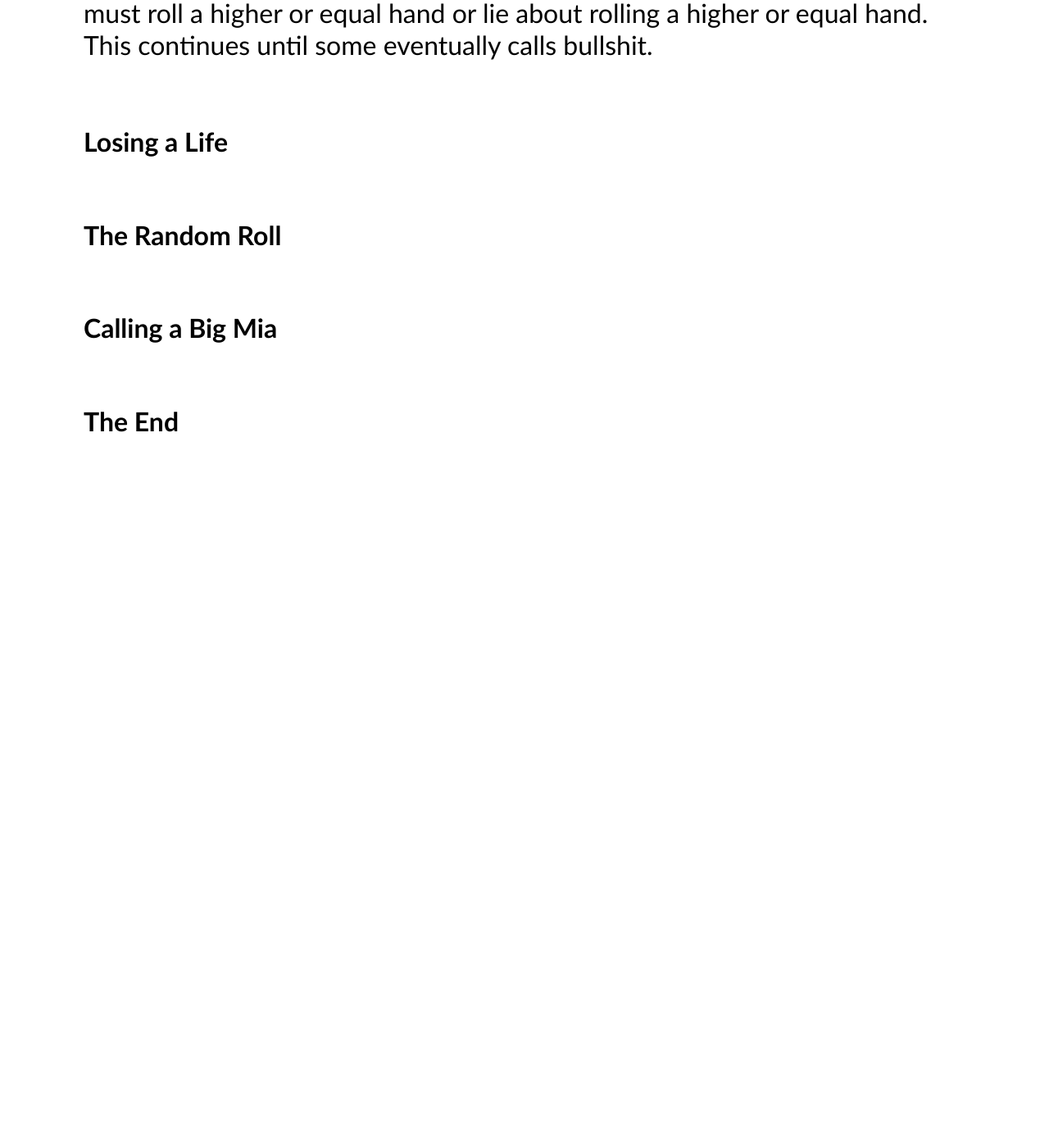
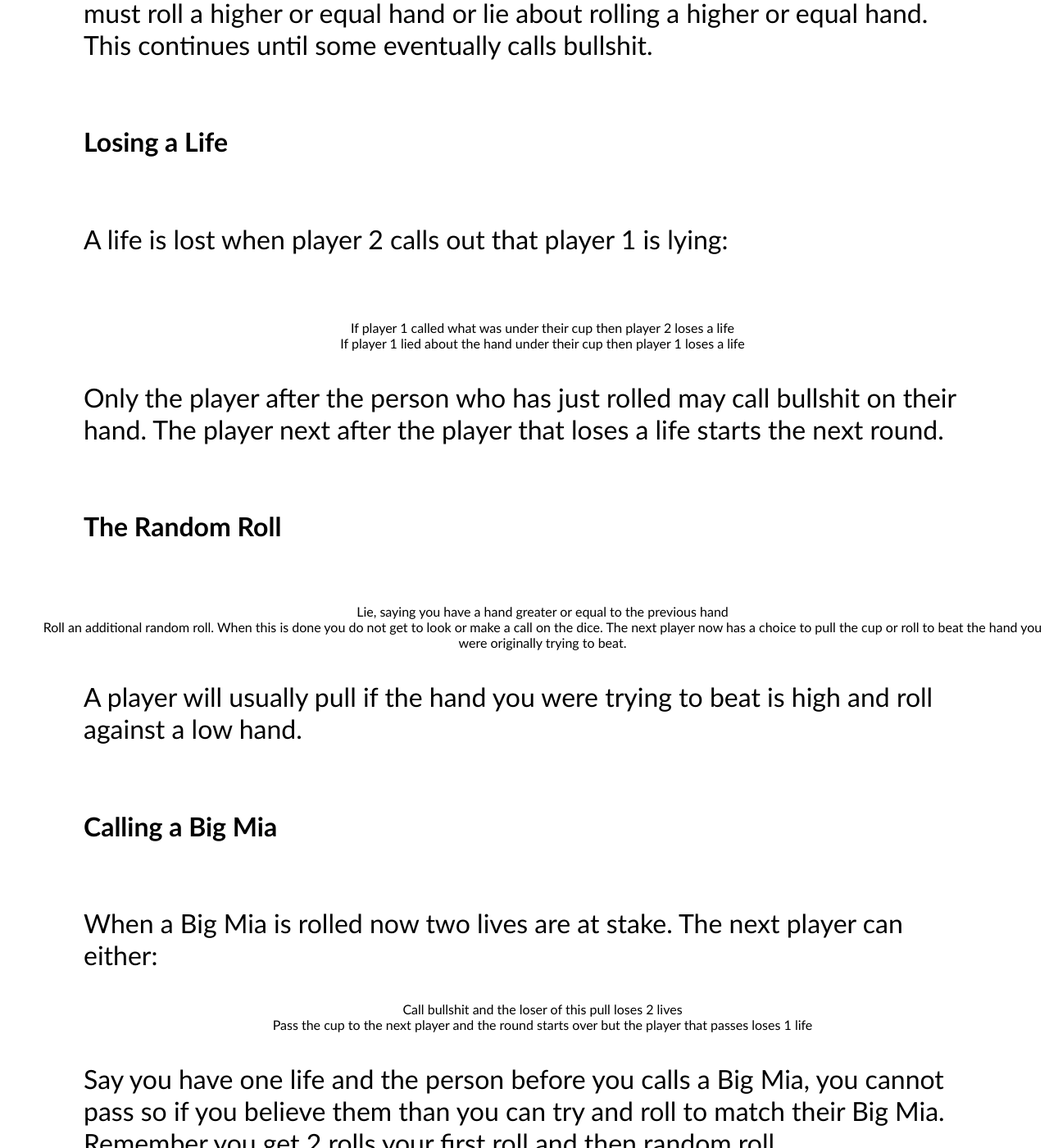
Before and after one commit to bryanrideout/bryanrideout.github.io, a Jekyll site: the page index.html, which Jekyll copies as it is, in a window 1280 px wide and 1400 px high, scrolled down 3442 px. Shown: the whole window at 82% size. Built offline with Jekyll 4.4.1, drawn with Linux system fonts in a browser that asks for light colours; before the commit the page ends 4072 px from its top, so only the background shows below that; some of the changed text lies outside the part shown.

Commit message:
Update index.html

```diff
--- a/index.html
+++ b/index.html
@@ -69,15 +69,47 @@
 	</div>
 	<div class = "blockwhite">
 		<h4>Gameplay</h4>
+
 		<h6>Starting</h6>
 		<p>The game starts with a player rolling the dice and peaking under the cup to see their hand.
 			The player calls a hand and the next player clockwise can either accept the call or lift
 			the cup. If the next player decides to roll, they must roll a higher or equal hand or
 			lie about rolling a higher or equal hand. This continues until some eventually calls bullshit. </p>
+
 		<h6>Losing a Life</h6>
+		<p>A life is lost when player 2 calls out that  player 1 is lying:<p>
+		<ol>
+			<li>If player 1 called what was under their cup then player 2 loses a life</li>
+			<li>If player 1 lied about the hand under their cup then player 1 loses a life</li>
+		</ol>
+		<p>Only the player after the person who has just rolled may call bullshit on their hand. The player next after
+			the player that loses a life starts the next round.</p>
+
 		<h6>The Random Roll</h6>
+		<ol>
+			<li>Lie, saying you have a hand greater or equal to the previous hand</li>
+			<li>Roll an additional random roll. When this is done you do not get to look or make a call on the dice.
+				The next player now has a choice to pull the cup or roll to beat the hand you were originally trying
+				to beat. </li>
+		</ol>
+		<p>A player will usually pull if the hand you were trying to beat is high and roll against a low hand.</p>
+
 		<h6>Calling a Big Mia</h6>
-		<h6>The End</h6>
+		<p>When a Big Mia is rolled now two lives are at stake. The next player can either:</p>
+		<ol>
+			<li>Call bullshit and the loser of this pull loses 2 lives</li>
+			<li>Pass the cup to the next player and the round starts over but the player that passes loses 1 life</li>
+		</ol>
+		<p>Say you have one life and the person before you calls a Big Mia, you cannot pass so if you believe them than you can
+			try and roll to match their Big Mia. Remember you get 2 rolls your first roll and then random roll.<p>
+
+		<h6>Dice Belong on the Table</h6>
+		<p>If at anytime a player rolls the dice off the table the game is halted and that player must chug their drink. The game
+			continues as normal after this is done. </p>
+
+		<h6>The Finish</h6>
+		<p>The first player to lose all 3 lives must take the reward (shotgun beer or a shot). The losing player then begins the
+			next game.<p>
 	</div>
 	<!--<p id = "footer">&copy; Mystwood Publishers Limited</p>-->
 </body>
```
